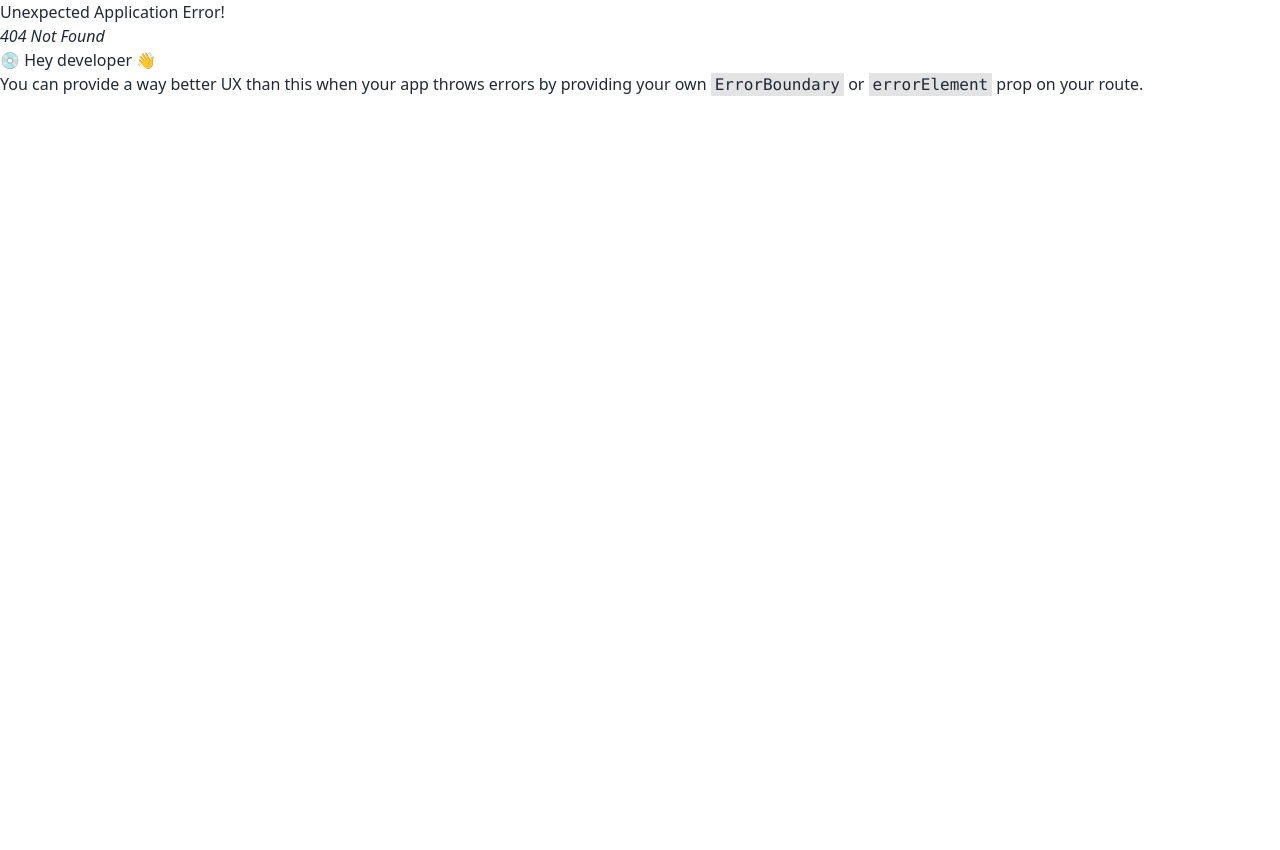
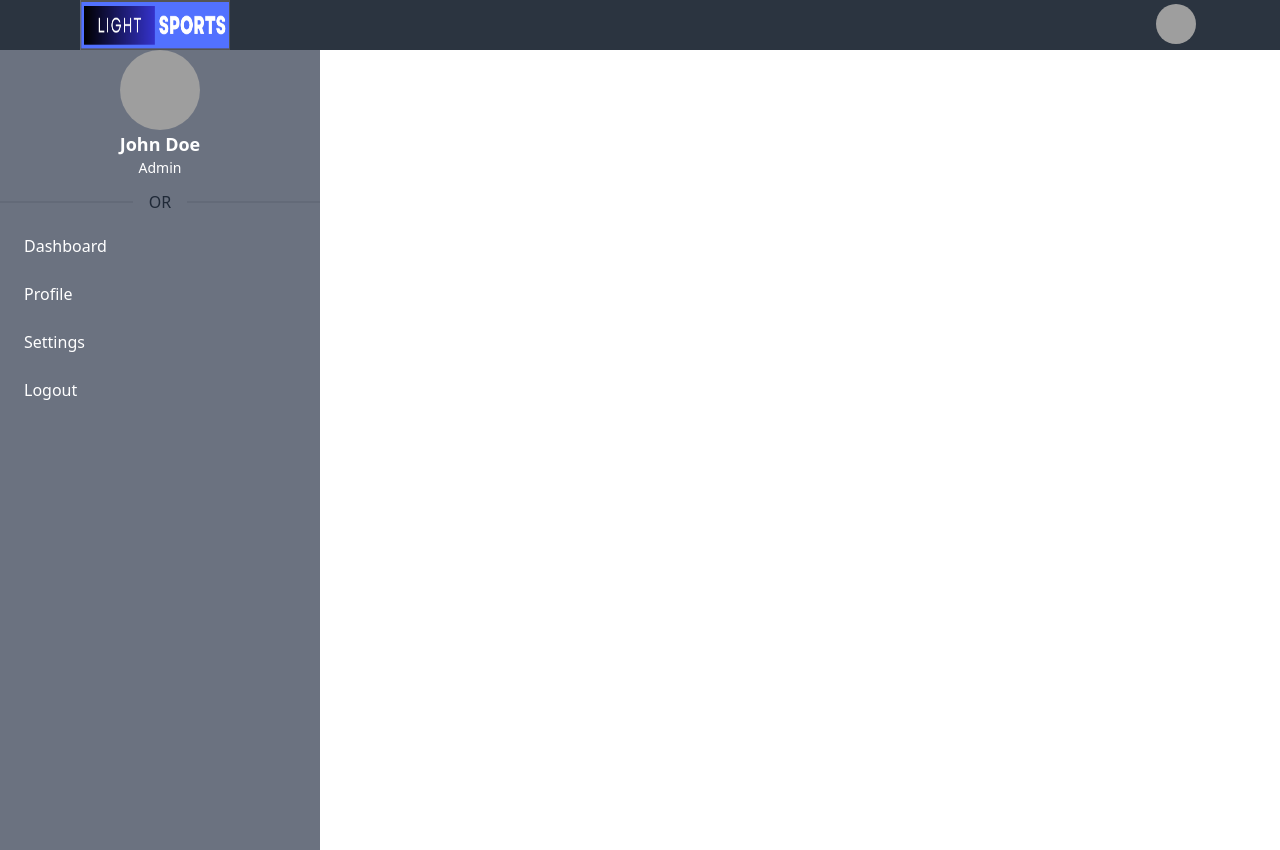
Before and after one commit to Prashoman/facility-booking-platform-forntend, a React (Vite) app: page /dashboard in a window 1280 px wide. Before the commit this address had no page. Before the commit the page ends 800 px from the top, so only its background shows below. Built offline with nearby package versions, Linux system fonts and the light colour scheme; grey boxes are pictures that could not be loaded.

Commit message:
dashboard  layout design done

```diff
--- a/src/components/shared/Dashboard/Navbar/DNavbar.tsx
+++ b/src/components/shared/Dashboard/Navbar/DNavbar.tsx
@@ -1,19 +1,19 @@
-
+import { Link } from "react-router-dom";
+import Logo from "../../../../assets/images/logo.png";
 
 const DNavbar = () => {
   return (
-    <div className="navbar bg-base-100">
-      <div className="flex-1">
-        <a className="btn btn-ghost text-xl">daisyUI</a>
+    <div className="bg-neutral text-neutral-content px-20 flex items-center justify-between ">
+      <div >
+        <Link
+          to={"/"}
+          className="flex items-center space-x-3 rtl:space-x-reverse"
+        >
+          <img className="h-[50px] w-[150px]" src={Logo} alt="" />
+        </Link>
       </div>
       <div className="flex-none gap-2">
-        <div className="form-control">
-          <input
-            type="text"
-            placeholder="Search"
-            className="input input-bordered w-24 md:w-auto"
-          />
-        </div>
+
         <div className="dropdown dropdown-end">
           <div
             tabIndex={0}
@@ -31,16 +31,16 @@ const DNavbar = () => {
             tabIndex={0}
             className="menu menu-sm dropdown-content bg-base-100 rounded-box z-[1] mt-3 w-52 p-2 shadow"
           >
-            <li>
+            <li className="text-black">
               <a className="justify-between">
                 Profile
                 <span className="badge">New</span>
               </a>
             </li>
-            <li>
+            <li className="text-black">
               <a>Settings</a>
             </li>
-            <li>
+            <li className="text-black">
               <a>Logout</a>
             </li>
           </ul>
--- a/src/components/shared/Dashboard/Sidebar/Sidebar.tsx
+++ b/src/components/shared/Dashboard/Sidebar/Sidebar.tsx
@@ -0,0 +1,52 @@
+
+
+const Sidebar = () => {
+    return (
+        <div>
+            <div className="bg-gray-500 w-full h-screen">
+                <div>
+                    <div className="flex items-center justify-center">
+                        <img
+                            src="https://img.daisyui.com/images/stock/photo-1534528741775-53994a69daeb.webp"
+                            alt=""
+                            className="h-20 w-20 rounded-full"
+                        />
+                    </div>
+                    <div className="text-center text-white">
+                        <h1 className="text-lg font-bold">John Doe</h1>
+                        <p className="text-sm">Admin</p>
+                    </div>
+                </div>
+                <div className="divider">OR</div>
+                <div className="w-full px-4">
+                    <div>
+                        <ul className="space-y-2">
+                            <li>
+                                <a href="#" className="block text-white p-2 hover:bg-gray-600">
+                                    Dashboard
+                                </a>
+                            </li>
+                            <li>
+                                <a href="#" className="block text-white p-2 hover:bg-gray-600">
+                                    Profile
+                                </a>
+                            </li>
+                            <li>
+                                <a href="#" className="block text-white p-2 hover:bg-gray-600">
+                                    Settings
+                                </a>
+                            </li>
+                            <li>
+                                <a href="#" className="block text-white p-2 hover:bg-gray-600">
+                                    Logout
+                                </a>
+                            </li>
+                        </ul>
+                    </div>
+                </div>
+            </div>
+        </div>
+    );
+};
+
+export default Sidebar;
--- /dev/null
+++ b/src/pages/Dashboard/LayoutDashboard/LayoutDashboard.tsx
@@ -0,0 +1,22 @@
+import { Outlet } from "react-router-dom";
+import DNavbar from "../../../components/shared/Dashboard/Navbar/DNavbar";
+import Sidebar from "../../../components/shared/Dashboard/Sidebar/Sidebar";
+
+
+const LayoutDashboard = () => {
+    return (
+        <div>
+            <DNavbar/>
+            <div className="flex">
+                <div className="w-[25%]">
+                    <Sidebar/>
+                </div>
+                <div className="w-[75%] px-4 py-10">
+                    <Outlet/>
+                </div>
+            </div>
+        </div>
+    );
+};
+
+export default LayoutDashboard;
--- /dev/null
+++ b/src/pages/Dashboard/common/Welcome/Welcome.tsx
@@ -0,0 +1,13 @@
+const Welcome = () => {
+    const today: string = new Date().toLocaleDateString();
+  return (
+    <>
+      <div className="bg-blue-600 w-full rounded py-10 px-4">
+        <p className="text-white">{today}</p>
+        <h1 className="text-white font-serif text-[25px]">Welcome <span className="text-[18px]">jhon sina</span></h1>
+      </div>
+    </>
+  );
+};
+
+export default Welcome;
```
Also changed, not shown: src/router/route.tsx (+17 -0 lines).
